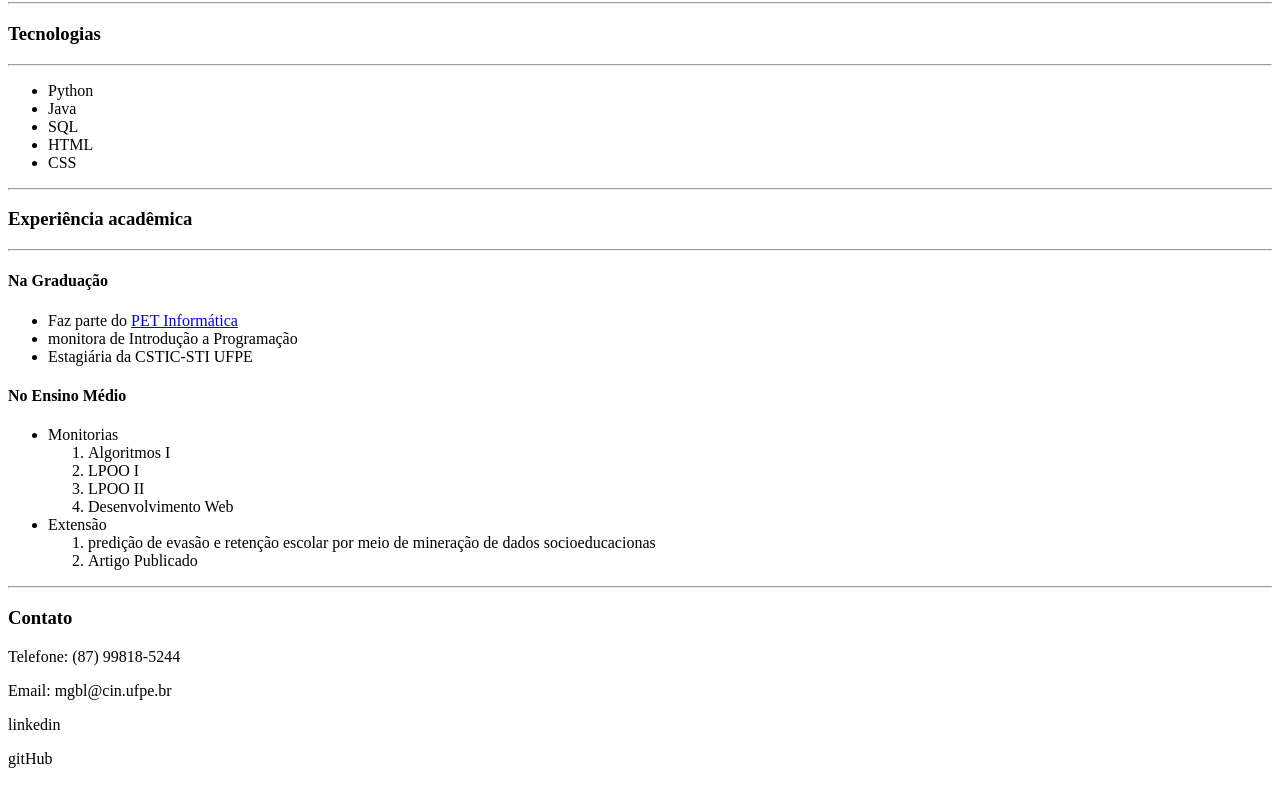
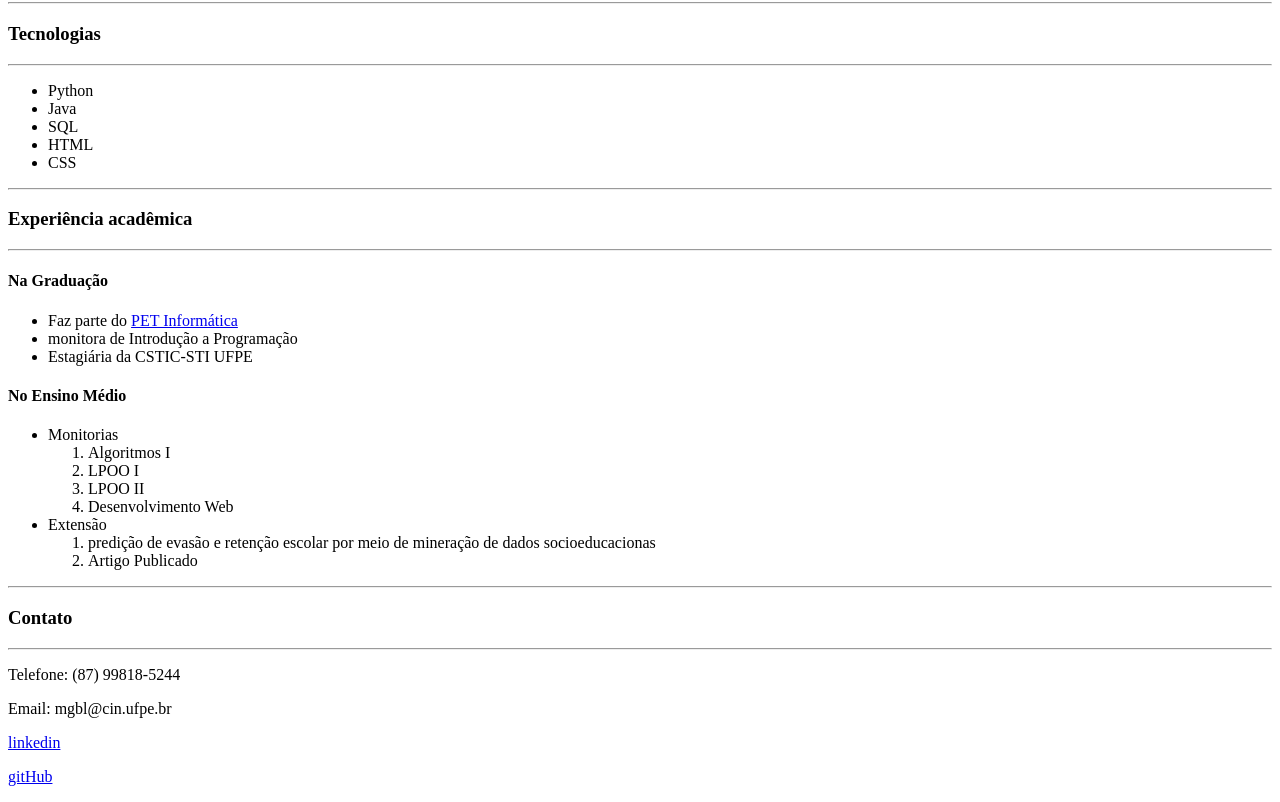
Before and after one commit to Monyque553/meu_portif-lio, a plain HTML site: page index.html in a window 1280 px wide. Shown: the part 476-1278 px from the top of the page. Drawn offline with Linux system fonts and the light colour scheme.

Commit message:
Update index.html

```diff
--- a/index.html
+++ b/index.html
@@ -71,10 +71,11 @@
 
     <hr>
     <h3>Contato</h3>
+    <hr>
     <p>Telefone: (87) 99818-5244</p>
     <p>Email: mgbl@cin.ufpe.br</p>
-    <p><a href="https://www.linkedin.com/in/mgbl4/"></a>linkedin</p>
-    <p><a href="https://github.com/Monyque553"></a>gitHub</p>
+    <p><a href="https://www.linkedin.com/in/mgbl4/">linkedin</a></p>
+    <p><a href="https://github.com/Monyque553">gitHub</a></p>
 
 </body>
 </html>
```
